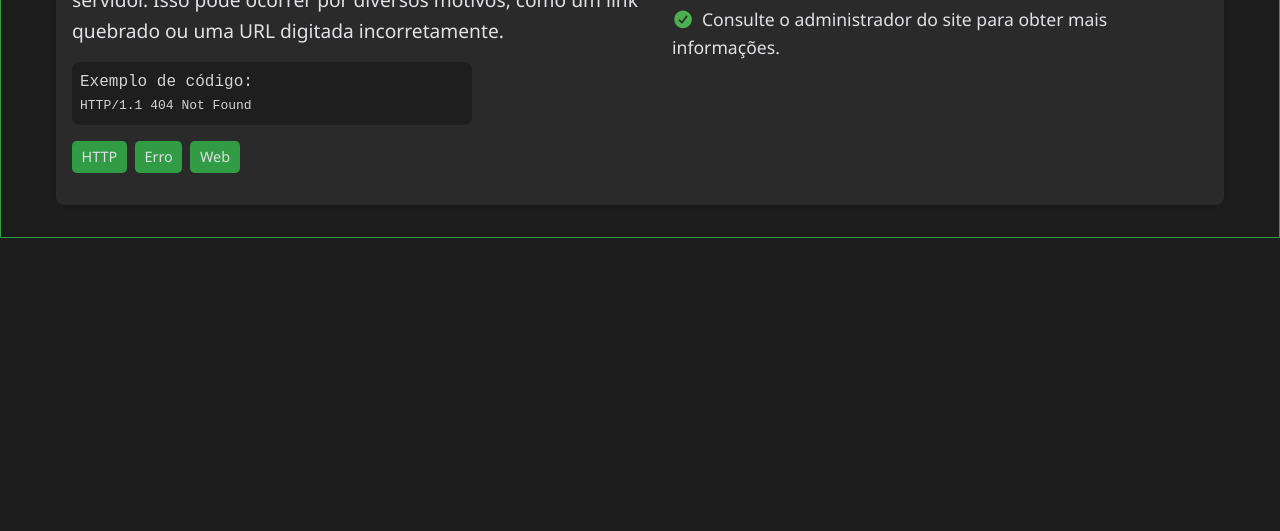
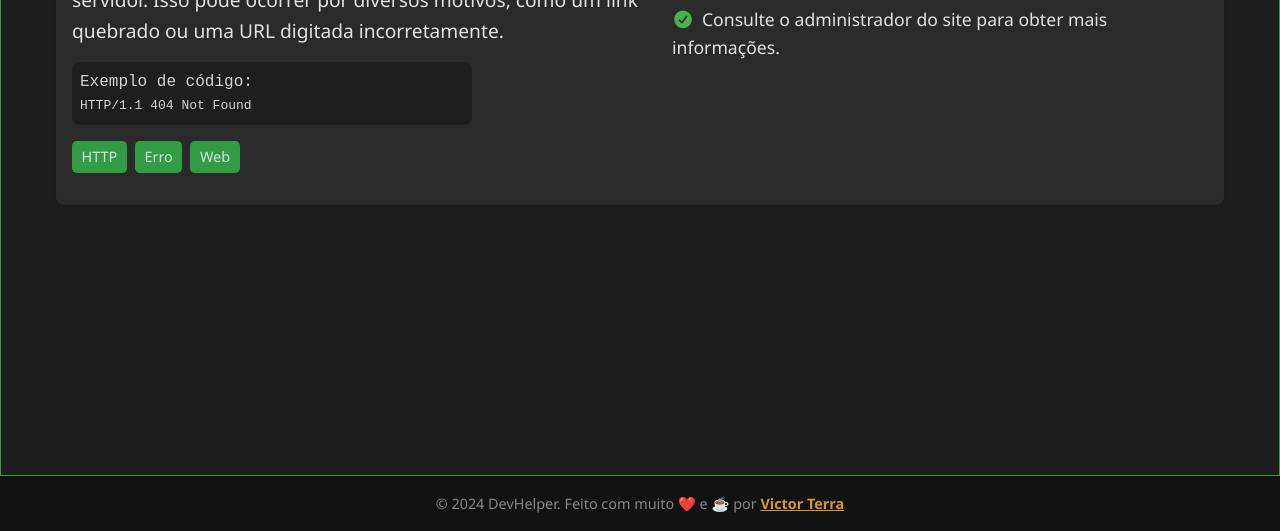
Before and after one commit to victorbterra/dev-helper, a plain HTML site: page index.html in a window 1280 px wide. Shown: the part 269-800 px from the top of the page. Drawn offline with Linux system fonts and the light colour scheme.

Commit message:
feat: adiciona e estiliza a seção footer/ fix: ajusta a altura do main

```diff
--- a/index.html
+++ b/index.html
@@ -6,6 +6,7 @@
     <link rel="stylesheet" href="styles/reset.css">
     <link rel="stylesheet" href="styles/header.css">
     <link rel="stylesheet" href="styles/main.css">
+    <link rel="stylesheet" href="styles/footer.css">
     <link rel="stylesheet" href="https://cdnjs.cloudflare.com/ajax/libs/font-awesome/7.0.1/css/all.min.css" integrity="sha512-2SwdPD6INVrV/lHTZbO2nodKhrnDdJK9/kg2XD1r9uGqPo1cUbujc+IYdlYdEErWNu69gVcYgdxlmVmzTWnetw==" crossorigin="anonymous" referrerpolicy="no-referrer" />
 
     <title>Dev helper</title>
@@ -52,6 +53,10 @@
             </section>
         </div>
     </main>
-
+    <footer>
+        <div class="container">
+            <p class="footer-text">© 2024 DevHelper. Feito com muito ❤️ e ☕ por <a href="https://github.com/victorbterra" target="_blank" rel="noopener noreferrer">Victor Terra</a></p>
+        </div>
+    </footer>
 </body>
 </html>
--- /dev/null
+++ b/styles/footer.css
@@ -0,0 +1,15 @@
+footer {
+    background-color: #121212;
+    padding: 1rem 0;
+    text-align: center;
+}
+
+.footer-text {
+    color: #888;
+    font-size: 0.9rem;
+}
+
+.footer-text a {
+    color: #d89632;
+    font-weight: bold;
+}
--- a/styles/reset.css
+++ b/styles/reset.css
@@ -15,6 +15,10 @@
 }
 
 body {
+  display: flex;
+  flex-direction: column;
+  min-height: 100vh;
+  overflow: hidden;
   background-color: var(--cor-fundo);
   color: var(--cor-texto);
   font-family: var(--font-base);
```
